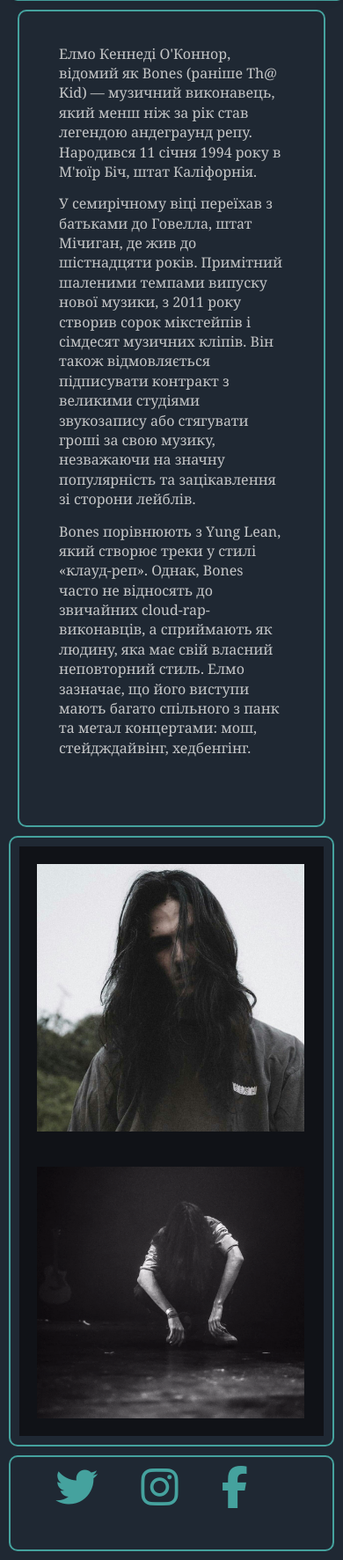
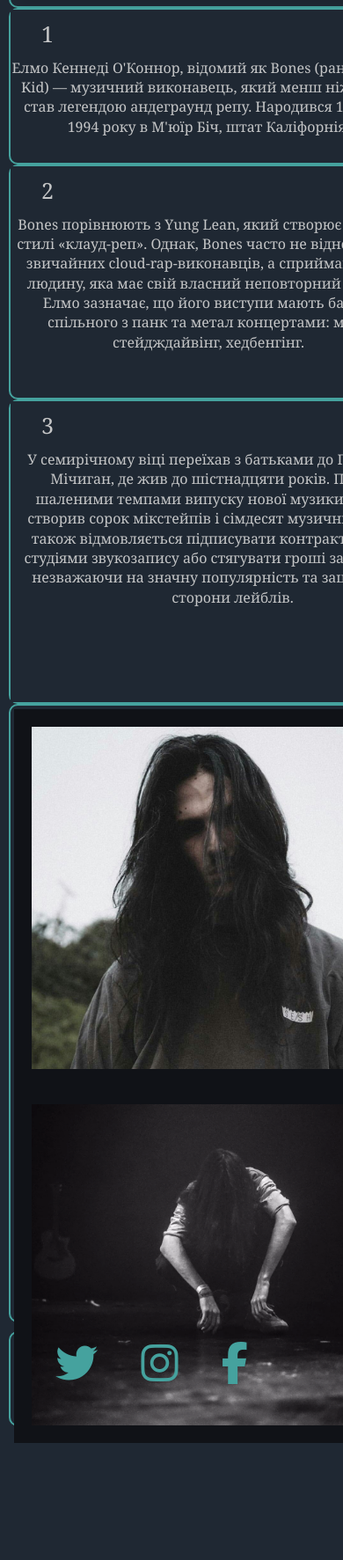
Before and after one commit to yummaddo/University, a PHP site: page / in a window 390 px wide; the page is wider, and only the part inside the window is pictured. Shown: the part 1214-2987 px from the top of that part at 88% size. After the commit the page ends 2854 px from the top of that part, so only its background shows below. Run offline with PHP 8.4, Linux system fonts and the light colour scheme; some libraries are stand-ins or nearby versions.

Commit message:
Set the 5 lab web

```diff
--- a/2Curs-123/Web/5/css/style.css
+++ b/2Curs-123/Web/5/css/style.css
@@ -18,7 +18,7 @@ img {
 
 
 .container {
-  padding-left: 20%;
+  padding-left: 2%;
   text-align: left;
   font-size: 40px;
   padding-top: 10px;
@@ -41,12 +41,8 @@ img {
 p {
   margin-top: 7px;
   margin-bottom: 7px;
-  text-align: left;
+  text-align: center;
 }
-
-
-
-
 
 
 
@@ -104,29 +100,20 @@ iframe {
   flex-wrap: wrap;
 }
 
-.flex-1-2 {
-  display: flex;
-  flex-direction:row;
-  flex-wrap: wrap;
-}
-
-.flex-1-3 {
-  flex: 1;
-  display: flex;
-  flex-direction:row;
-  flex-wrap: wrap;
-}
 
 
 .flex-column {
+
   display: flex;
   flex-direction:column;
-  margin: 10px;
+  margin: 4px;
   flex-wrap: wrap;
 }
 
 .item_content {
   flex: 1;
+  padding: 0px;
+  margin: 0px;
   border: 2px solid #45A29E;
   border-radius: 10px;
   color: #C5C6C7;
@@ -135,24 +122,35 @@ iframe {
 
 .item_content .style-1{
   background: #1F2833;
-  max-width: 300px;
-  min-width: 200px;
-  padding-left: 35px;
-  padding-right: 35px;
-  padding-top: 20px;
-  padding-bottom: 60px;
+  padding: 0px;
+  margin: 0px;
+  max-width: 450px;
+  min-width: 100px;
+
 }
 
 
 .item_content .style-2{
   background: #101217;
-  min-width: 240px;
+  min-width:180px;
 }
+
+.bio-1 .bio-2 .bio-3 {
+  padding-left: 10px;
+  padding-top: 10px;
+}
+
+h2 {
+  padding-left: 25px;
+  margin: 10px;
+}
+
 
 .item_navigation-music {
   padding: 10px;
   border: 2px solid #45A29E;
-
+  min-width:180px;
+  max-width:300px;
   border-radius: 10px;
   background: #1F2833;
 }
@@ -208,30 +206,59 @@ footer {
 }
 
 
-@media screen and (max-width: 1025px) {
+@media screen and (max-width: 992px) {
   .item_navigation-music {
-    width: 90%;
-    flex: 0 0 50vw;
+    min-width: 25%;
+  }
+  .item_content .style-2 {
+    max-width: 952px;
+    min-width: 800px;
   }
 
-  .item_content .style-1 {
-    max-width: 600px;
-
-  }
 }
 
 
-@media screen and (max-width: 720px) {
+@media screen and (max-width: 852px) {
   .item_navigation-music {
-    width: 90%;
-    flex: 0 0 92vw;
+    min-width: 20%;
   }
+  .item_navigation-music {
+    max-width: 30%;
+    min-width: 25%;
+  }
+  .bio-1 .bio-2 {
+    max-width: 280px;
+    min-width: 180px;
+  }
+  .bio-3 {
+    height: 280px;
+    max-width: 802px;
+    min-width: 505px;
+  }
+  .item_content .style-2 {
+    min-width: 575px;
+  }
+
 }
 
 
 @media screen and (max-width: 575px) {
+  .item_navigation-music {
+    max-width: 500px;
+    min-width: 180px;
+  }
   .flex {
     flex-direction: column;
+  }
+
+  .bio-3 .bio-1 .bio-2 {
+    max-width: 500px;
+    min-width: 180px;
+  }
+
+  .item_content .style-2 {
+    max-width: 575px;
+    min-width: 200px;
   }
 
   h2 {
--- a/2Curs-123/Web/5/index.html
+++ b/2Curs-123/Web/5/index.html
@@ -17,8 +17,6 @@
     <div class="container"><h1>MY BLOG</h1></div>
     <header><h2>Улюблений виконавець</h2></header>
     <div class="flex">
-        <div class="flex-1-3">
-            <div class="flex-1-2">
         <div class="item_navigation-music">
             <div class="play-list">
                 <ul>
@@ -38,33 +36,45 @@
                             <li>
                                 <iframe style="border-radius:12px" src="https://open.spotify.com/embed/track/6Qd2OmDq4rPFQi7qCHapTx?utm_source=generator&theme=0" width="90%" height="152" frameBorder="0" allowfullscreen="" allow="autoplay; clipboard-write; encrypted-media; fullscreen; picture-in-picture" loading="lazy"></iframe>
                             </li>
-
                 </ul>
             </div>
         </div>
-
         <div class="item_content flex">
-                    <div class="style-1 flex-column">
-                        <p class="bio">Елмо Кеннеді О'Коннор, відомий як Bones (раніше Th@ Kid) — музичний виконавець,
+            <div class="style-1 ">
+                <h2>1</h2>
+                    <p class="bio-1">Елмо Кеннеді О'Коннор, відомий як Bones (раніше Th@ Kid) — музичний виконавець,
                             який менш ніж за рік став легендою андеграунд репу. Народився 11 січня 1994 року в М'юїр Біч, штат
                             Каліфорнія. </p>
-                    <p class="bio">У семирічному віці переїхав з батьками до Говелла, штат Мічиган,
+
+
+            </div>
+        </div>
+        <div class="item_content flex">
+            <div class="style-1 ">
+                <h2>2</h2>
+
+                <p class="bio-2">Bones порівнюють з Yung Lean, який створює треки у стилі «клауд-реп».
+                            Однак, Bones часто не відносять до звичайних cloud-rap-виконавців, а сприймають
+                            як людину, яка має свій власний неповторний стиль. Елмо зазначає, що його виступи
+                            мають багато спільного з панк та метал концертами: мош, стейдждайвінг, хедбенгінг.</p>
+
+            </div>
+        </div>
+        <div class="item_content flex">
+            <div class="style-1 ">
+                <h2>3</h2>
+                    <p class="bio-3">У семирічному віці переїхав з батьками до Говелла, штат Мічиган,
                             де жив до шістнадцяти років. Примітний шаленими темпами випуску нової музики, з 2011 року
                             створив сорок мікстейпів і сімдесят музичних кліпів. Він також відмовляється підписувати
                             контракт з великими студіями звукозапису або стягувати гроші за свою музику, незважаючи на значну
                             популярність та зацікавлення зі сторони лейблів.</p>
-                    <p class="bio">Bones порівнюють з Yung Lean, який створює треки у стилі «клауд-реп».
-                            Однак, Bones часто не відносять до звичайних cloud-rap-виконавців, а сприймають
-                            як людину, яка має свій власний неповторний стиль. Елмо зазначає, що його виступи
-                            мають багато спільного з панк та метал концертами: мош, стейдждайвінг, хедбенгінг.</p>
-                    </div>
+
             </div>
         </div>
         <div class="item_content">
             <div class="style-2 flex-column">
                 <img src="img/picture2.jpg" alt="img2" />
                 <img src="img/picture1.jpg" alt="img1" />
-                </div>
             </div>
         </div>
     </div>
```
Lines whose indentation alone changed are shown as unchanged.
